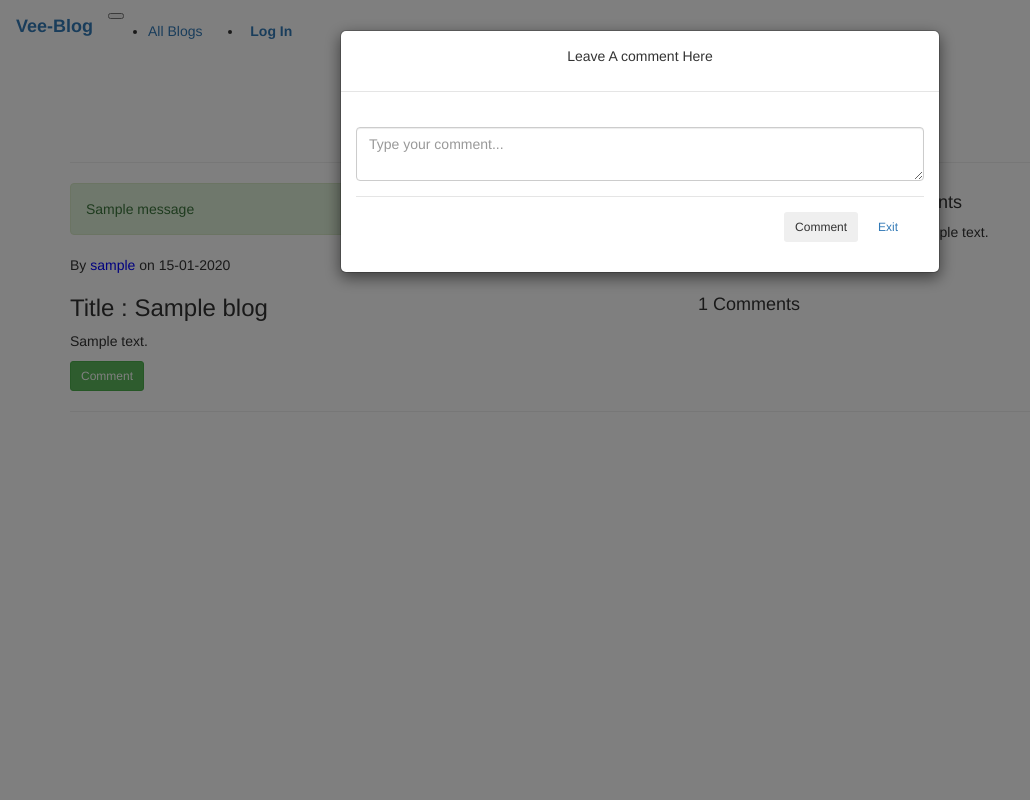
After one commit to Victoria045/Vee-Blog, a Flask app: template app/templates/blog.html in a window 1280 px wide, after a click on "Comment". The commit adds this page. Shown: the whole page, without its empty margins (0-1030 px from the left). Run offline with Flask 2, Linux system fonts and the light colour scheme; tables that the repository leaves empty hold one stand-in row (values such as "Sample post"); the template is opened without the code that fills it: values that come from a table or form of the project are taken from there, most other values are stand-ins (such as "Sample title", 1, 10 or a date in 2020); one stand-in notice (Sample message) is shown; data that the repository does not hold is empty; parts of the project's set-up code (start-up, migrations or seed data) failed here and were passed over; some libraries are stand-ins or nearby versions.

Commit message:
create the applications views

```diff
--- a/app/templates/base.html
+++ b/app/templates/base.html
@@ -0,0 +1,15 @@
+{% extends 'bootstrap/base.html'%}
+
+<!-- Navbar block  -->
+{% block navbar %}
+    {% include 'navbar.html' %}
+{% endblock %}
+
+
+{#{%block styles %}#}
+  {#{{super()}}#}
+  <!--Importing the simple mde css and js files  -->
+  {#{{ simplemde.css}}#}
+  {#{{ simplemde.js }}#}
+
+{#{% endblock %}#}
--- /dev/null
+++ b/app/templates/blog.html
@@ -0,0 +1,90 @@
+{% extends 'base.html'%}
+
+{% block content %}
+    <div class="container ">
+        <h1 class="text-center"> A Blog by {{blog.user.username}}</h1>
+        <div class="row">
+
+            <div class="col-md-12 singleblog">
+                <hr>
+                <div class="row">
+                    <!-- <div class="col-md-1">
+                        <img class="rounded-circle blog-img" src="{#{{ url_for('static', filename='photos/' + blog.user.profile_pic_path) }}#}">
+                    </div> -->
+                    <div class="col-md-8">
+                        {% for message in get_flashed_messages() %}
+                        <div class="alert alert-success">
+                        <button type="button" class="close" data-dismiss="alert">&times;</button>
+                        {{ message }}
+                        </div>
+                        {% endfor %}
+                        <p>By <span style="color: blue">{{blog.user.username}}</span>  on {{blog.posted.strftime('%d-%m-%Y')}}</p>
+                        <h3>Title : {{blog.title}} <span style="float: right;font-size:18px;margin-right:20px">{{blog.comment.count()}} Comments</span></h3>
+                        <p>{{blog.content}}</p>
+                        <div>
+                        <a class="btn btn-success btn-sm m-1" data-toggle="modal" data-target="#modalComment">Comment</a>
+                        {% if blog.user == current_user %}
+                            <a class="btn btn-info btn-sm m-1" href="{{url_for('main.updateblog',blog_id = blog.id)}}">Edit Blog</a>
+                            <button class="btn btn-sm btn-danger m-1" data-toggle="modal" data-target="#modalConfirmDelete" type="submit">Delete </button>
+                        {% endif %}
+                        </div>
+                    </div>
+                    <div class="col-md-3 ">
+                        <h4>All Comments</h4>
+                        {% for comment in comments %}
+                            <p class="mt-10"><span style="font-weight: bold">{{comment.user.username}} : </span> {{comment.comment}}</p>
+                        {% endfor %}
+                    </div>
+                </div>
+                <hr>
+            </div>
+            <div class="col-md-1"></div>
+        </div>
+    </div>
+
+    <div class="modal fade" id="modalConfirmDelete" tabindex="-1" role="dialog" aria-labelledby="exampleModalLabel"
+      aria-hidden="true">
+        <div class="modal-dialog modal-sm modal-notify modal-danger" role="document">
+            <div class="modal-content text-center">
+              <div class="modal-header d-flex justify-content-center">
+                <p class="heading">Are you sure?</p>
+              </div>
+              <div class="modal-body">
+                <i class="fas fa-times fa-4x animated rotateIn"></i>
+              </div>
+              <div class="modal-footer flex-center">
+                <form action="{{url_for('main.delete_post',blog_id = blog.id)}}" method="POST">
+                    <input  type="submit" class="btn  btn-outline-danger btn-sm" value="Yes">
+                </form>
+                <a type="button" class="btn btn-sm btn-danger waves-effect" data-dismiss="modal">No</a>
+              </div>
+            </div>
+        </div>
+    </div>
+
+    <div class="modal fade" id="modalComment" tabindex="-1" role="dialog" aria-labelledby="exampleModalLabel"
+    aria-hidden="true">
+    <div class="modal-dialog modal-notify modal-info" role="document">
+      <div class="modal-content text-center">
+        <div class="modal-header d-flex justify-content-center">
+          <p class="heading">Leave A comment Here</p>
+        </div>
+        <div class="modal-body">
+            <form class="form" action="{{url_for('main.comment',blog_id = blog.id)}}" method="POST">
+                <div class="form-group green-border-focus">
+                    <label></label>
+                    <textarea class="form-control" placeholder="Type your comment..." rows="2" name ="newcomment" required></textarea>
+                </div>
+                <div class="modal-footer flex-center">
+                    <button class="btn btn-sm btn-outline-success">Comment</button>
+                    <a type="button" class="btn btn-outline-danger btn-sm " data-dismiss="modal">Exit</a>
+                </div>
+            </form>
+        </div>
+
+
+      </div>
+    </div>
+  </div>
+
+{% endblock %}
```
Also changed, not shown: app/templates/index.html (+79 -1 lines), app/templates/newblog.html (added, +19 -0 lines), app/templates/userposts.html (added, +58 -0 lines).
